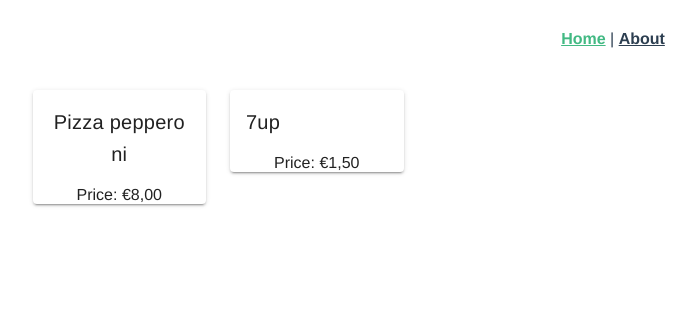
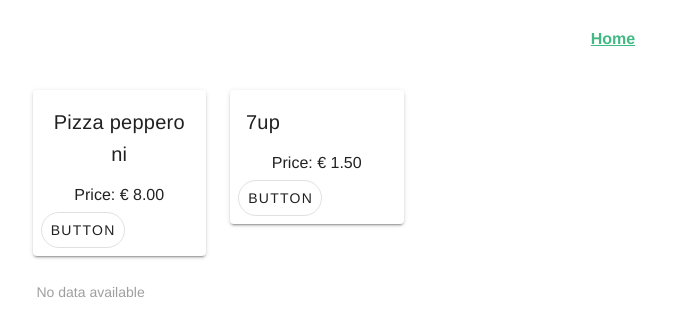
Before and after one commit to GeartHub/vue-sessions-nhl, a Vue app: page /#/ in a window 1280 px wide. Shown: the top 336 px of the page, without its empty margins (27-723 px from the left). Built offline with nearby package versions, Linux system fonts and the light colour scheme.

Commit message:
Added a basket to show me the total, Added button click to add to basket, Changed to product prop

```diff
--- a/src/App.vue
+++ b/src/App.vue
@@ -1,8 +1,7 @@
 <template>
   <div id="app">
     <div id="nav">
-      <router-link to="/">Home</router-link> |
-      <router-link to="/about">About</router-link>
+      <router-link to="/">Home</router-link>
     </div>
     <router-view/>
   </div>
--- /dev/null
+++ b/src/components/Basket.vue
@@ -0,0 +1,38 @@
+<template>
+<v-data-table :headers="headers" :items="items" hide-default-header hide-default-footer></v-data-table>
+</template>
+
+<script>
+export default {
+  name: "Basket",
+  props: {
+    products: Array,
+  },
+  data() {
+      return {
+        headers: [{text: "Product", value: "productName", sortable: false}, {text: "Price", value: "productPrice", sortable: false}],
+        items: []
+      }
+  },
+  watch: {
+      products() {
+          this.items = []
+          var totalPrice = 0
+
+          for(var index in this.products) {
+            //   console.log(this.products[index].price)
+              var rowData = {}
+              rowData["productName"] = this.products[index].name
+              rowData["productPrice"] = "€ " +  this.products[index].price.toFixed(2)
+              totalPrice += this.products[index].price
+              this.items.push(rowData)
+          }
+          this.items.push({
+              "productName": "Total",
+              "productPrice": "€ " +  totalPrice.toFixed(2)
+          })
+      }
+  },
+  components: {},
+};
+</script>
--- a/src/components/Product.vue
+++ b/src/components/Product.vue
@@ -1,19 +1,36 @@
 <template>
   <v-col cols="12" sm="4" lg="2">
     <v-card elevation="2">
-      <v-card-title>{{ name }} </v-card-title>
-      Price: €{{ price }}
+      <v-card-title>{{ product.name }} </v-card-title>
+      Price: € {{ price(product.price) }}
+      <v-card-actions>
+      <v-btn
+        outlined
+        rounded
+        text
+        @click="addProductToBasket(product.id)"
+      >
+        Button
+      </v-btn>
+    </v-card-actions>
     </v-card>
   </v-col>
 </template>
 
 <script>
 export default {
-  name: "Home",
+  name: "Product",
   props: {
-    name: String,
-    price: String,
+    product: Object
   },
   components: {},
+  methods: {
+    addProductToBasket(value) {
+      this.$emit("productAdded", value)
+    },
+    price(value) {
+      return value.toFixed(2)
+    }
+  }
 };
 </script>
--- a/src/views/Home.vue
+++ b/src/views/Home.vue
@@ -1,7 +1,10 @@
 <template>
 <v-container>
     <v-row align="center">
-    <Product  v-for="(product) of products" :key="product" :name="product.name" :price="product.price" />
+    <Product  v-for="(product) of products" :key="product.id" :product="product" @productAdded="productAdded" />
+    </v-row>
+    <v-row>
+      <Basket :products="basket" />
     </v-row>
 </v-container>
 </template>
@@ -9,25 +12,35 @@
 <script>
 // @ is an alias to /src
 import Product from "../components/Product.vue"
+import Basket from "../components/Basket.vue"
 
 export default {
   name: 'Home',
   components: {
-    Product
+    Product,
+    Basket
   },
   data() {
     return {
       products: [
         {
           name: "Pizza pepperoni",
-          price: "8,00"
+          price: 8.00,
+          id: 0
         },
         {
           name: "7up",
-          price: "1,50"
+          price: 1.50,
+          id: 1
         }
-      ]
+      ],
+      basket: []
     };
   },
+  methods: {
+    productAdded(productId) {
+      this.basket.push(this.products[productId])
+    }
+  }
 }
 </script>
```
